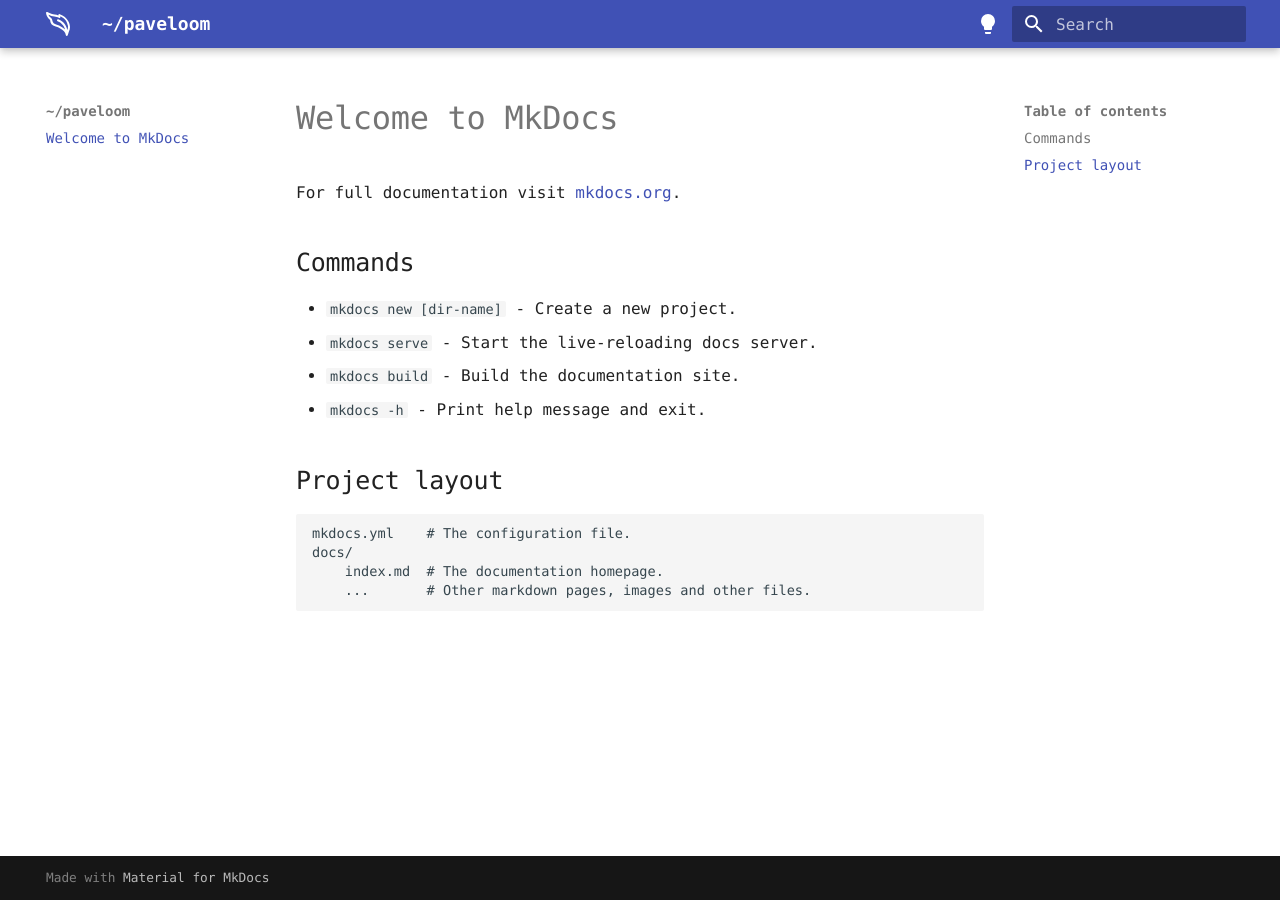
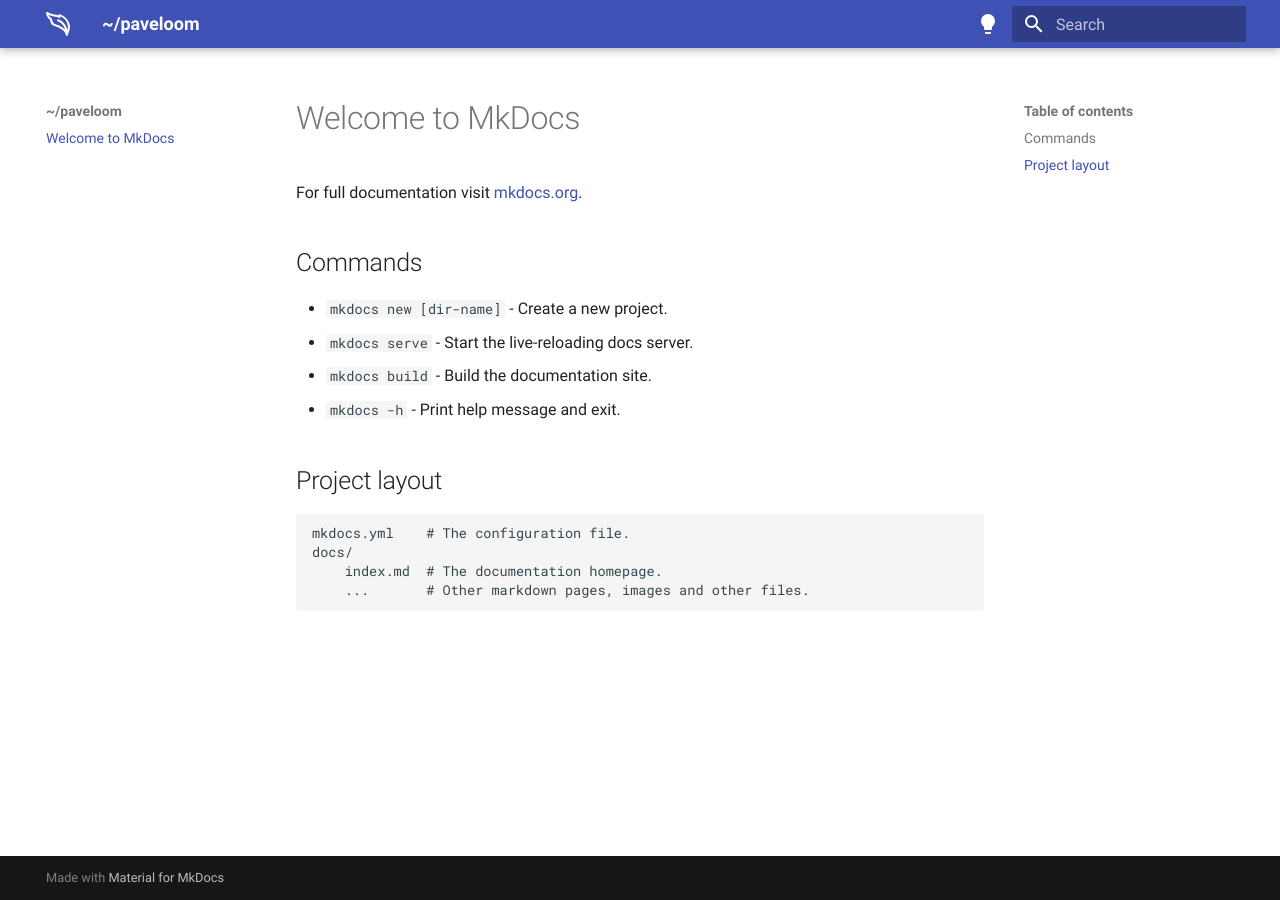
Before and after one commit to paveloom/paveloom.dev, an MkDocs documentation site: the page built from content/index.md, in a window 1280 px wide. Built offline with MkDocs 1.6.1 and Material for MkDocs 9.7.7, drawn with Linux system fonts in a browser that asks for light colours.

Commit message:
Change the fonts to the Roboto family.

```diff
--- a/content/assets/extra.css
+++ b/content/assets/extra.css
@@ -1,26 +1,78 @@
 @font-face {
-  font-family: "Consolas Local";
-  src: url('fonts/Consolas Regular.ttf');
+  font-family: 'Roboto';
   font-style: normal;
-  font-weight: normal;
+  font-weight: 300;
+  src: local(''),
+       url('fonts/roboto-v30-latin-300.woff2') format('woff2'), /* Chrome 26+, Opera 23+, Firefox 39+ */
+       url('fonts/roboto-v30-latin-300.woff') format('woff'); /* Chrome 6+, Firefox 3.6+, IE 9+, Safari 5.1+ */
 }
 
 @font-face {
-  font-family: "Consolas Local";
-  src: url('fonts/Consolas Bold.ttf');
-  font-weight: bold;
+  font-family: 'Roboto';
+  font-style: normal;
+  font-weight: 400;
+  src: local(''),
+       url('fonts/roboto-v30-latin-regular.woff2') format('woff2'), /* Chrome 26+, Opera 23+, Firefox 39+ */
+       url('fonts/roboto-v30-latin-regular.woff') format('woff'); /* Chrome 6+, Firefox 3.6+, IE 9+, Safari 5.1+ */
 }
 
 @font-face {
-  font-family: "Consolas Local";
-  src: url('fonts/Consolas Italic.ttf');
+  font-family: 'Roboto';
   font-style: italic;
-  font-weight: normal;
+  font-weight: 400;
+  src: local(''),
+       url('fonts/roboto-v30-latin-italic.woff2') format('woff2'), /* Chrome 26+, Opera 23+, Firefox 39+ */
+       url('fonts/roboto-v30-latin-italic.woff') format('woff'); /* Chrome 6+, Firefox 3.6+, IE 9+, Safari 5.1+ */
+}
+
+@font-face {
+  font-family: 'Roboto';
+  font-style: normal;
+  font-weight: 700;
+  src: local(''),
+       url('fonts/roboto-v30-latin-700.woff2') format('woff2'), /* Chrome 26+, Opera 23+, Firefox 39+ */
+       url('fonts/roboto-v30-latin-700.woff') format('woff'); /* Chrome 6+, Firefox 3.6+, IE 9+, Safari 5.1+ */
+}
+
+@font-face {
+  font-family: 'Roboto Mono';
+  font-style: normal;
+  font-weight: 300;
+  src: local(''),
+       url('fonts/roboto-mono-v22-latin-300.woff2') format('woff2'), /* Chrome 26+, Opera 23+, Firefox 39+ */
+       url('fonts/roboto-mono-v22-latin-300.woff') format('woff'); /* Chrome 6+, Firefox 3.6+, IE 9+, Safari 5.1+ */
+}
+
+@font-face {
+  font-family: 'Roboto Mono';
+  font-style: normal;
+  font-weight: 400;
+  src: local(''),
+       url('fonts/roboto-mono-v22-latin-regular.woff2') format('woff2'), /* Chrome 26+, Opera 23+, Firefox 39+ */
+       url('fonts/roboto-mono-v22-latin-regular.woff') format('woff'); /* Chrome 6+, Firefox 3.6+, IE 9+, Safari 5.1+ */
+}
+
+@font-face {
+  font-family: 'Roboto Mono';
+  font-style: normal;
+  font-weight: 700;
+  src: local(''),
+       url('fonts/roboto-mono-v22-latin-700.woff2') format('woff2'), /* Chrome 26+, Opera 23+, Firefox 39+ */
+       url('fonts/roboto-mono-v22-latin-700.woff') format('woff'); /* Chrome 6+, Firefox 3.6+, IE 9+, Safari 5.1+ */
+}
+
+@font-face {
+  font-family: 'Roboto Mono';
+  font-style: italic;
+  font-weight: 400;
+  src: local(''),
+       url('fonts/roboto-mono-v22-latin-italic.woff2') format('woff2'), /* Chrome 26+, Opera 23+, Firefox 39+ */
+       url('fonts/roboto-mono-v22-latin-italic.woff') format('woff'); /* Chrome 6+, Firefox 3.6+, IE 9+, Safari 5.1+ */
 }
 
 :root {
-  --md-text-font: Consolas, "Consolas Local", monospace;
-  --md-text-code: Consolas, "Consolas Local", monospace;
+  --md-text-font: "Roboto";
+  --md-code-font: "Roboto Mono";
 }
 
 a[data-md-component="logo"] > img {
```
Also changed, not shown: content/assets/fonts/Consolas Bold.ttf (deleted), content/assets/fonts/Consolas Italic.ttf (deleted), content/assets/fonts/Consolas Regular.ttf (deleted), content/assets/fonts/roboto-mono-v22-latin-300.woff (added), content/assets/fonts/roboto-mono-v22-latin-300.woff2 (added), content/assets/fonts/roboto-mono-v22-latin-700.woff (added), content/assets/fonts/roboto-mono-v22-latin-700.woff2 (added), content/assets/fonts/roboto-mono-v22-latin-italic.woff (added), content/assets/fonts/roboto-mono-v22-latin-italic.woff2 (added), content/assets/fonts/roboto-mono-v22-latin-regular.woff (added), content/assets/fonts/roboto-mono-v22-latin-regular.woff2 (added), content/assets/fonts/roboto-v30-latin-300.woff (added), content/assets/fonts/roboto-v30-latin-300.woff2 (added), content/assets/fonts/roboto-v30-latin-700.woff (added), 5 more files.
